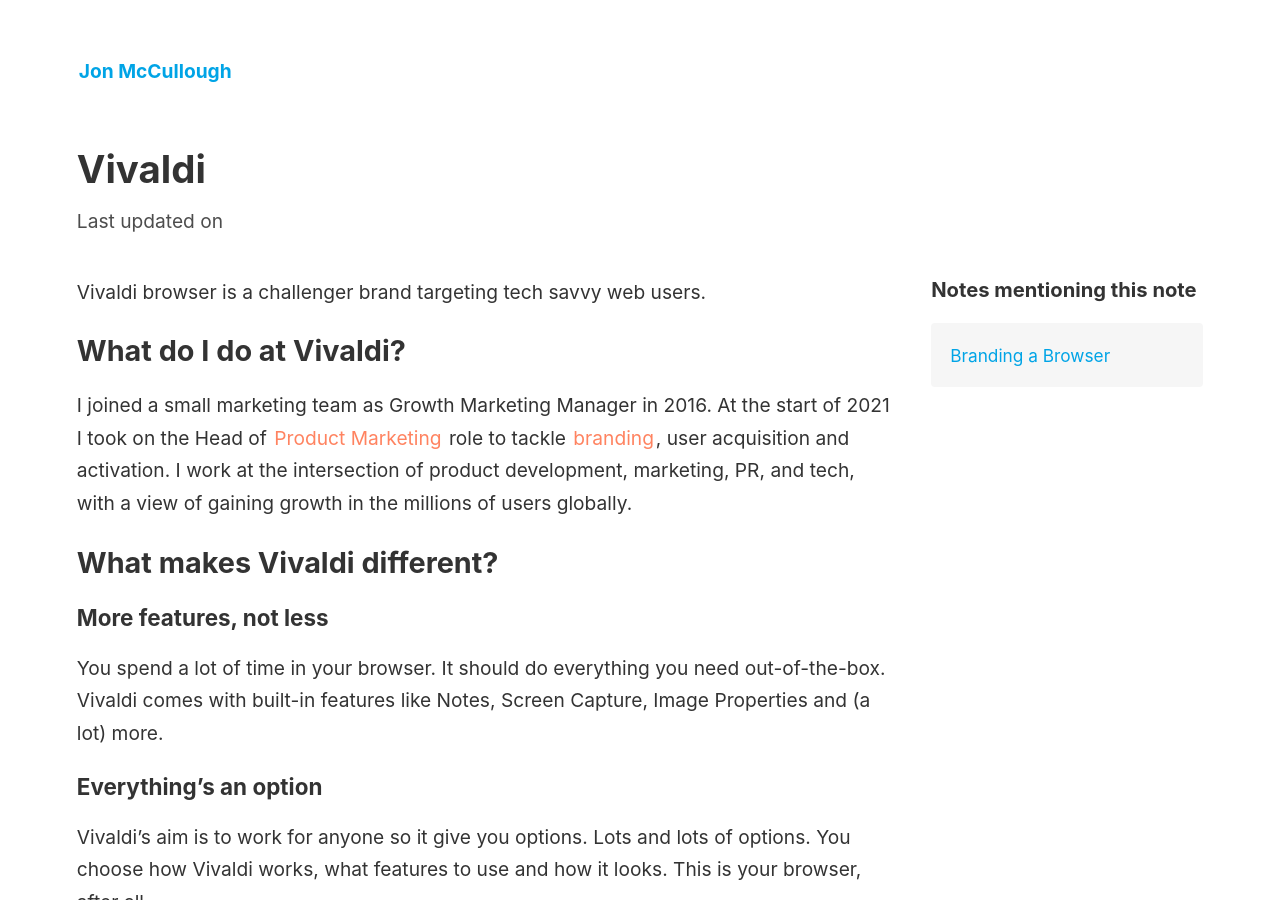
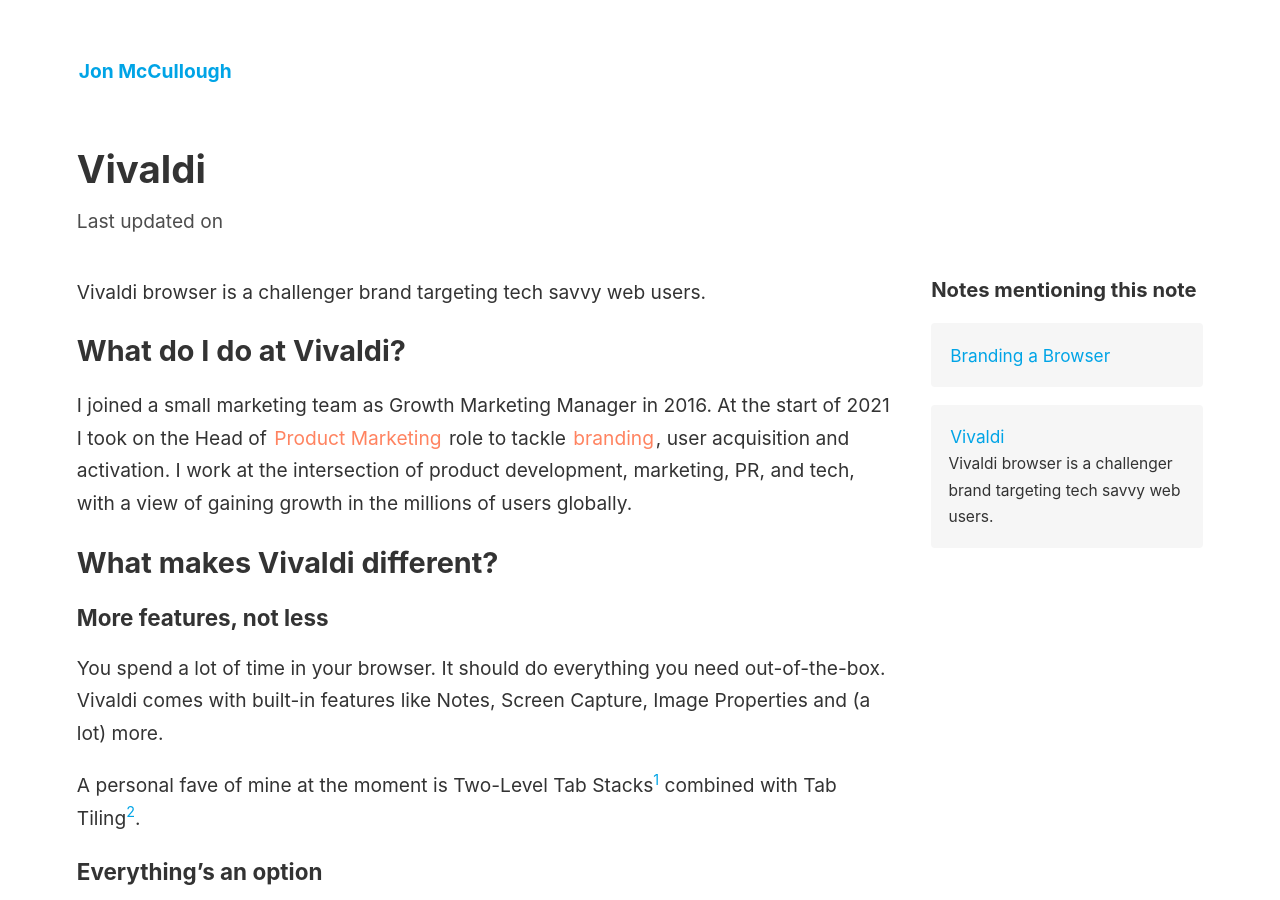
Before and after one commit to jonmccull/digital-garden, a Jekyll site: the page built from _notes/vivaldi.md, in a window 1280 px wide and 900 px high. Built offline with Jekyll 4.4.1, drawn with Linux system fonts in a browser that asks for light colours; some of the changed lines change nothing that is shown.

Commit message:
Note update: Vivaldi
Signed-off-by: Jon McCullough <jonmccull@pm.me>

```diff
--- a/_notes/vivaldi.md
+++ b/_notes/vivaldi.md
@@ -12,6 +12,8 @@
 ### More features, not less
 You spend a lot of time in your browser. It should do everything you need out-of-the-box. Vivaldi comes with built-in features like Notes, Screen Capture, Image Properties and (a lot) more.
 
+A personal fave of mine at the moment is Two-Level Tab Stacks<input type="checkbox" id="cb1" /><label for="cb1"><sup></sup></label><span><span class="footnote-inner">Grouping tabs together into a [Tab Stack](https://help.vivaldi.com/desktop/tabs/tab-stacks/) allows you to quickly perform commands on multiple tabs at once, keep the tab bar less cluttered and be more organised about your browser window layout. In January, 2021, Vivaldi released [Two-Level Tab Stacks](https://vivaldi.com/blog/desktop/desktop-releases/vivaldi-tabs-two-level/), which adds a second row to the tab bar to show the contents of a Tab Stack.<br><br> "Grouped tabs can become pseudo-workspaces for whatever you get up to in your browser." – [The Verge](https://www.theverge.com/2021/1/28/22253198/vivaldi-web-browser-stacked-tabs-hoarding)<br><br>![](/assets/2_line_tab_stack_side_by_side.webp)</span></span> combined with Tab Tiling<input type="checkbox" id="cb2" /><label for="cb2"><sup></sup></label><span><span class="footnote-inner">Vivaldi allows you to view multiple tabs in split-screen using a feature called [Tab Tiling](https://help.vivaldi.com/desktop/tabs/tab-tiling/). "Tiling" tabs means creating a split-screen view of the whichever tabs you've selected; as in, splitting your window into distinct tiles.</span></span>.
+
 ### Everything's an option
 Vivaldi's aim is to work for anyone so it give you options. Lots and lots of options. You choose how Vivaldi works, what features to use and how it looks. This is your browser, after all.
 
```
